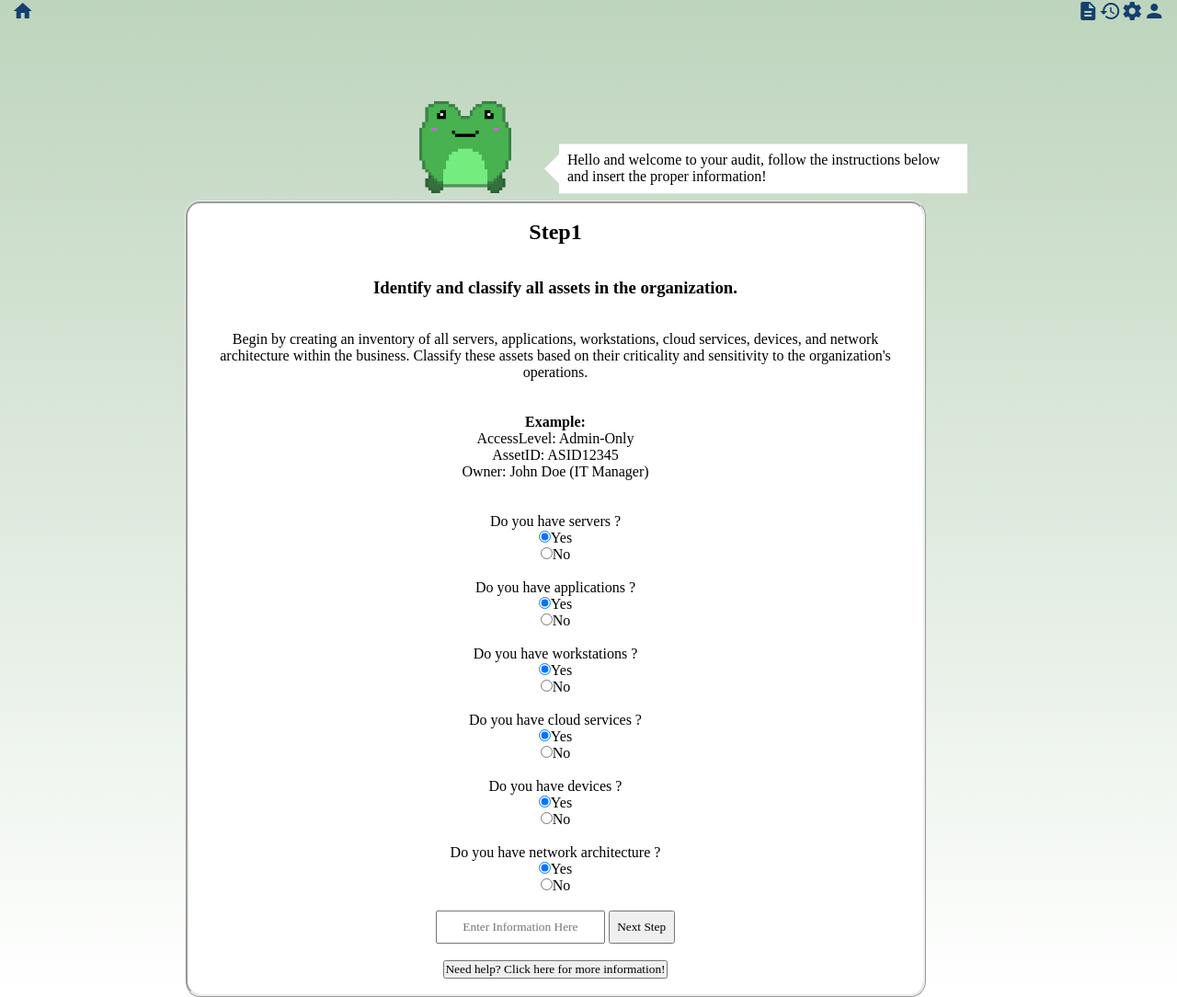
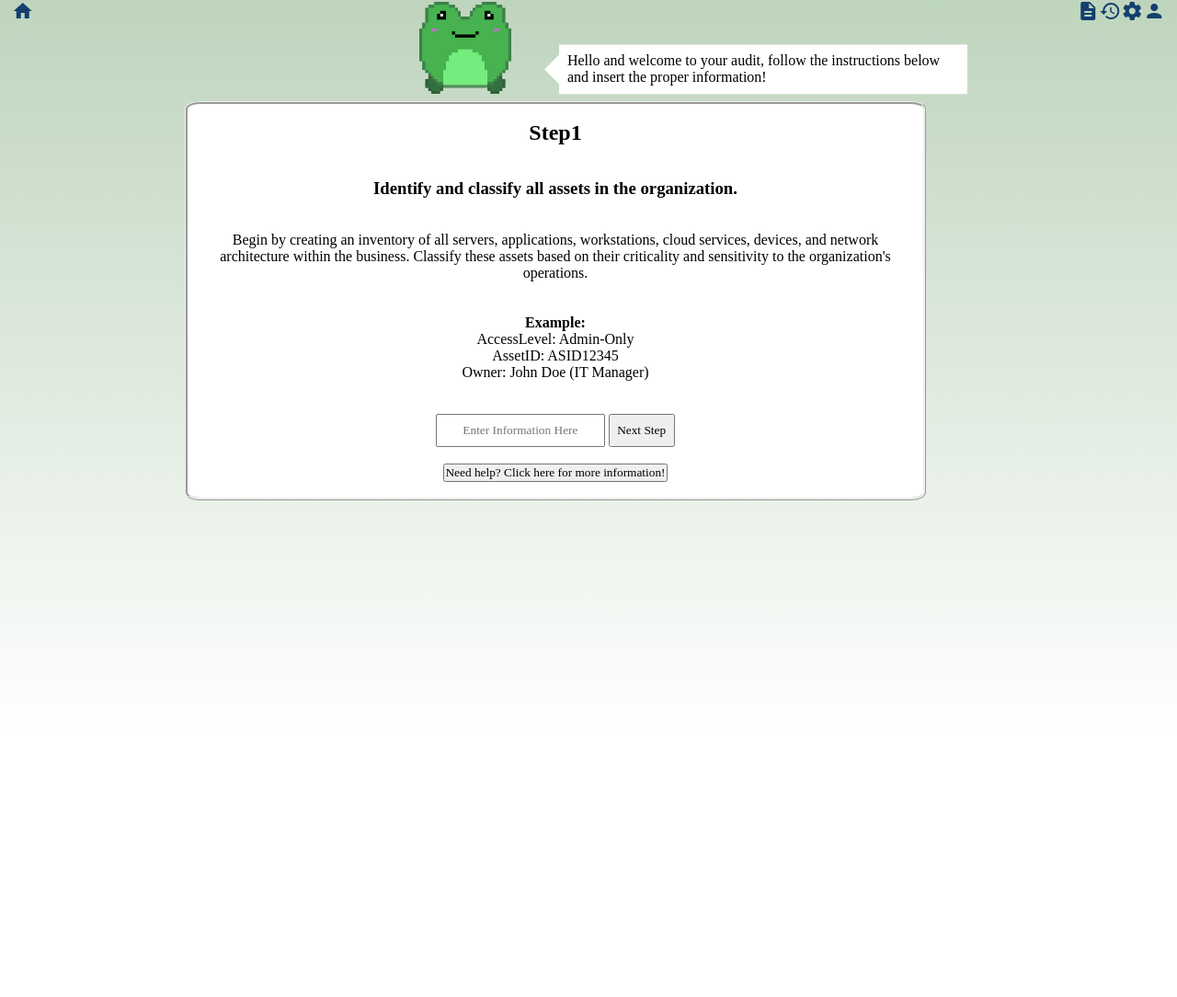
Before and after one commit to SKel1817/on-it, a Flask app: page /audit in a window 1280 px wide. Shown: the part 13-1097 px from the top of the page at 92% size. After the commit the page ends 665 px from the top, so only its background shows below. Run offline with Flask 3, Linux system fonts and the light colour scheme.

Commit message:
reverted audit.html to match main for now: got rid of radiobuttons for the moment

```diff
--- a/templates/audit.html
+++ b/templates/audit.html
@@ -48,56 +48,6 @@
         <p id="example"></p>
         <br>
         <br>
-        <div id="radioOptions">
-        <label for="yes_no_radio_server">Do you have servers ?</label>
-        <p>
-        <input type="radio" name="servers" value="Yes" checked>Yes</input>
-        </p>
-        <p>
-        <input type="radio" name="servers" value="No">No</input>
-        </p>
-        <br>
-        <label for="yes_no_radio_applications">Do you have applications ?</label>
-        <p>
-        <input type="radio" name="applications" value="Yes" checked>Yes</input>
-        </p>
-        <p>
-        <input type="radio" name="applications" value="No">No</input>
-        </p>
-        <br>
-        <label for="yes_no_radio_workstations">Do you have workstations ?</label>
-        <p>
-        <input type="radio" name="workstations" value="Yes" checked>Yes</input>
-        </p>
-        <p>
-        <input type="radio" name="workstations" value="No">No</input>
-        </p>
-        <br>
-        <label for="yes_no_radio_cloudServices">Do you have cloud services ?</label>
-        <p>
-        <input type="radio" name="cloudServices" value="Yes" checked>Yes</input>
-        </p>
-        <p>
-        <input type="radio" name="cloudServices" value="No">No</input>
-        </p>
-        <br>
-        <label for="yes_no_radio_devices">Do you have devices ?</label>
-        <p>
-        <input type="radio" name="devices" value="Yes" checked>Yes</input>
-        </p>
-        <p>
-        <input type="radio" name="devices" value="No">No</input>
-        </p>
-        <br>
-        <label for="yes_no_radio_networkArchitecture">Do you have network architecture ?</label>
-        <p>
-        <input type="radio" name="networkArchitecture" value="Yes" checked>Yes</input>
-        </p>
-        <p>
-        <input type="radio" name="networkArchitecture" value="No">No</input>
-        </p>
-      </div>
-        <br>
         <input type="text" id="auditInput" placeholder="Enter Information Here">
         <input type="button" id="nextButton" value="Next Step">
         <br>
```
